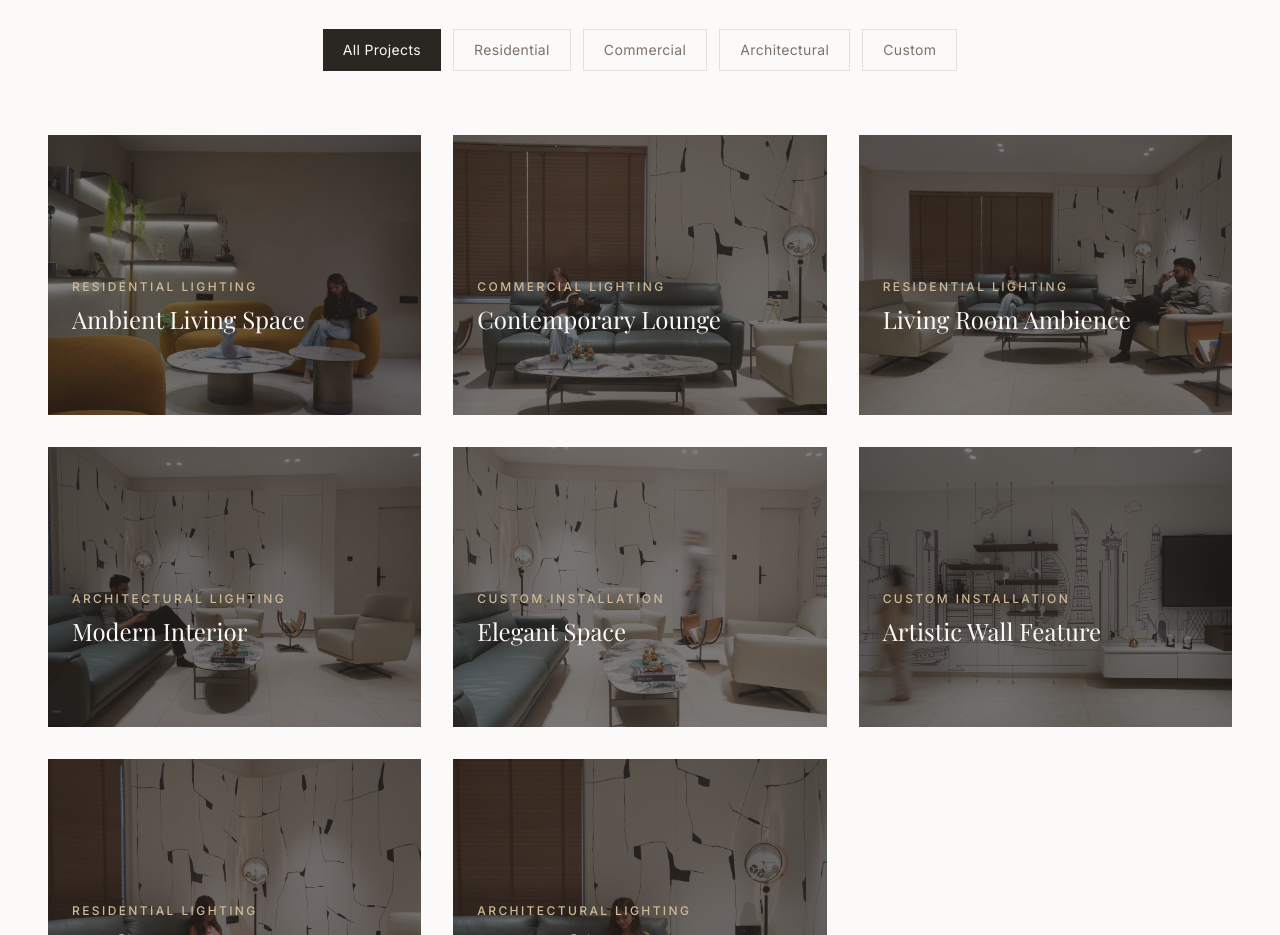
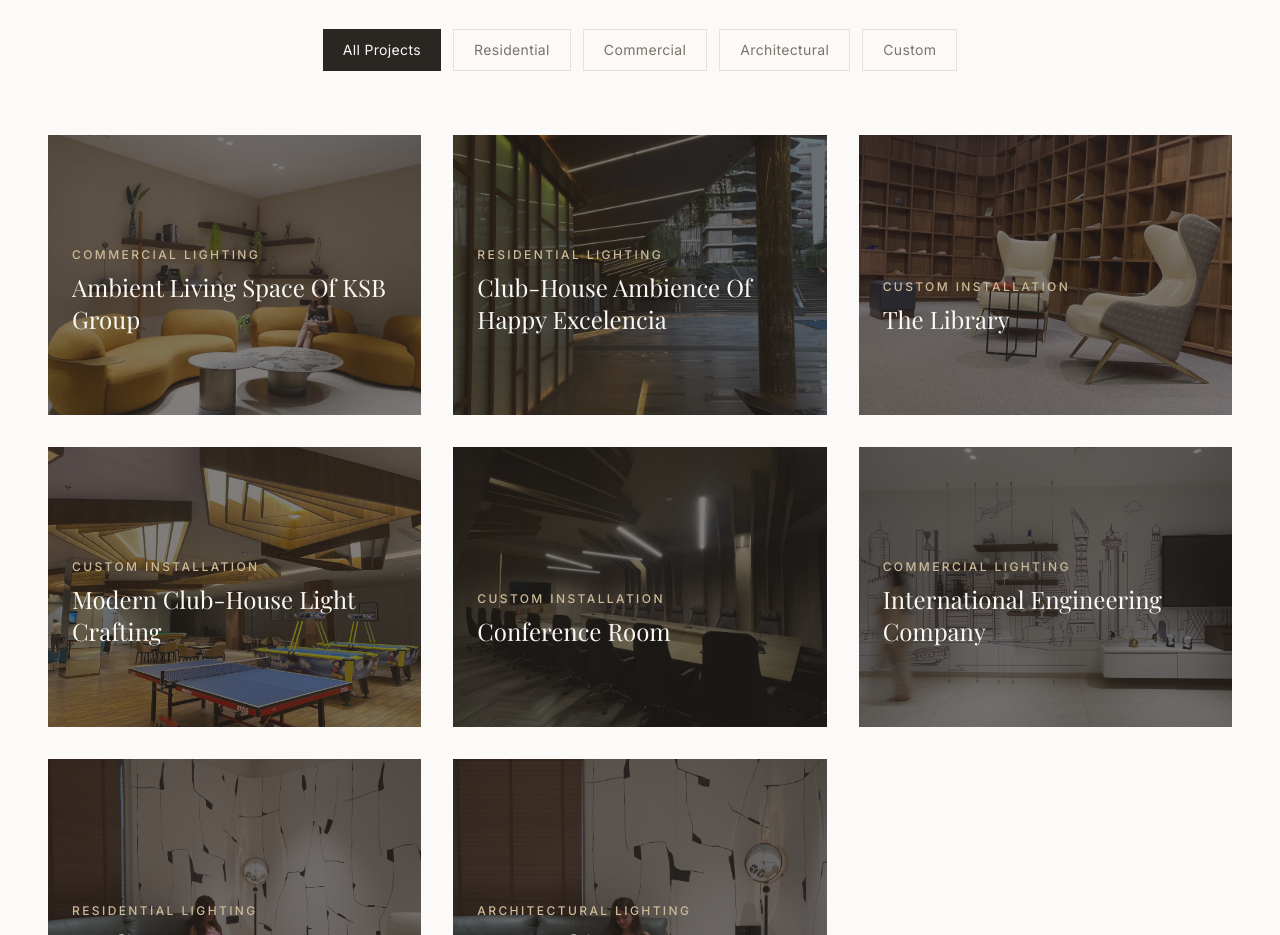
Before and after one commit to Yash1124233/JJLightLive, a React (Vite) app: page / in a window 1280 px wide. Shown: the part 3660-4595 px from the top of the page. Built offline with nearby package versions, Linux system fonts and the light colour scheme; the HTML template or start-up script is replaced by a standard one; a web font is replaced by a local one.

Commit message:
Description change

```diff
--- a/src/components/sections/Projects.tsx
+++ b/src/components/sections/Projects.tsx
@@ -79,61 +79,61 @@ interface Project {
 const projects: Project[] = [
   {
     id: 'project-1',
-    image: project1,
-    title: 'Ambient Living Space',
-    category: 'residential',
-    categoryLabel: 'Residential Lighting',
-    location: 'Modern Residence, Surat',
+    image: ksb1,
+    title: 'Ambient Living Space Of KSB Group',
+    category: 'commercial',
+    categoryLabel: 'Commercial Lighting',
+    location: 'Surat',
     description: 'A carefully curated lighting design that transforms the living space into a warm, inviting environment. The combination of ambient and accent lighting creates depth and visual interest throughout the space.',
-    gallery: [project1, ksb1, ksb2, ksb3, ksb4, ksb5, ksb6, ksb7, ksb8, ksb9, ksb10, ksb11],
+    gallery: [ksb1, ksb2, ksb3, ksb4, ksb5, ksb6, ksb7, ksb8, ksb9, ksb10, ksb11],
   },
   {
     id: 'project-2',
-    image: project2,
-    title: 'Contemporary Lounge',
-    category: 'commercial',
-    categoryLabel: 'Commercial Lighting',
-    location: 'Private Villa',
-    description: 'Sophisticated commercial lighting design featuring layered illumination that enhances the architectural features while maintaining optimal functionality for hospitality environments.',
-    gallery: [project2, hech1, hech2, hech3, hech4, hech5, hech6, hech7],
+    image: hech1,
+    title: 'Club-House Ambience Of Happy Excelencia',
+    category: 'residential',
+    categoryLabel: 'Residential Lighting',
+    location: 'Surat',
+    description: 'Sophisticated residential lighting design featuring layered illumination that enhances the architectural features while maintaining optimal functionality for hospitality environments.',
+    gallery: [hech1, hech2, hech3, hech4, hech5, hech6, hech7],
   },
   {
     id: 'project-3',
-    image: project3,
-    title: 'Living Room Ambience',
-    category: 'residential',
-    categoryLabel: 'Residential Lighting',
-    location: 'Luxury Apartment',
-    description: 'Premium residential lighting solution that balances functional illumination with atmospheric design, creating a space that adapts to different moods and occasions.',
-    gallery: [project3, l1, l2, l3, l4, l5, l6, l7, l8, l9, l10, l11, l12],
+    image: l5,
+    title: 'The Library',
+    category: 'custom',
+    categoryLabel: 'Custom Installation',
+    location: 'Surat',
+    description: 'Premium Custom lighting solution that balances functional illumination with atmospheric design, creating a space that adapts to different moods and occasions.',
+    gallery: [l1, l2, l3, l4, l5, l6, l7, l8, l9, l10, l11, l12],
   },
   {
     id: 'project-4',
-    image: project4,
-    title: 'Modern Interior',
-    category: 'architectural',
-    categoryLabel: 'Architectural Lighting',
-    location: 'Designer Home',
+    image: g9,
+    title: 'Modern Club-House Light Crafting',
+    category: 'custom',
+    categoryLabel: 'Custom Installation',
+    location: 'Surat',
     description: 'An architectural lighting masterpiece that emphasizes clean lines and spatial definition. Each fixture is positioned to highlight the building\'s unique structural elements.',
-    gallery: [project4, g1, g2, g3, g4, g5, g6, g7, g8, g9, g10, g11, g12, g13],
+    gallery: [g1, g2, g3, g4, g5, g6, g7, g8, g9, g10, g11, g12, g13],
   },
   {
     id: 'project-5',
-    image: project5,
-    title: 'Elegant Space',
+    image: c2,
+    title: 'Conference Room',
     category: 'custom',
     categoryLabel: 'Custom Installation',
-    location: 'Premium Residence',
+    location: 'Surat',
     description: 'A bespoke lighting installation featuring custom-designed fixtures that complement the interior\'s unique character. Every element crafted to precise specifications.',
-    gallery: [project5, c1, c2, c3, c4],
+    gallery: [c1, c2, c3, c4],
   },
   {
     id: 'project-6',
     image: project6,
-    title: 'Artistic Wall Feature',
-    category: 'custom',
-    categoryLabel: 'Custom Installation',
-    location: 'Showroom',
+    title: 'International Engineering Company',
+    category: 'commercial',
+    categoryLabel: 'Commercial Lighting',
+    location: 'Navsari',
     description: 'Statement lighting that doubles as art. This custom installation creates a focal point that transforms the entire spatial experience.',
     gallery: [project6, { src: s1, type: 'video' }],
   },
```
